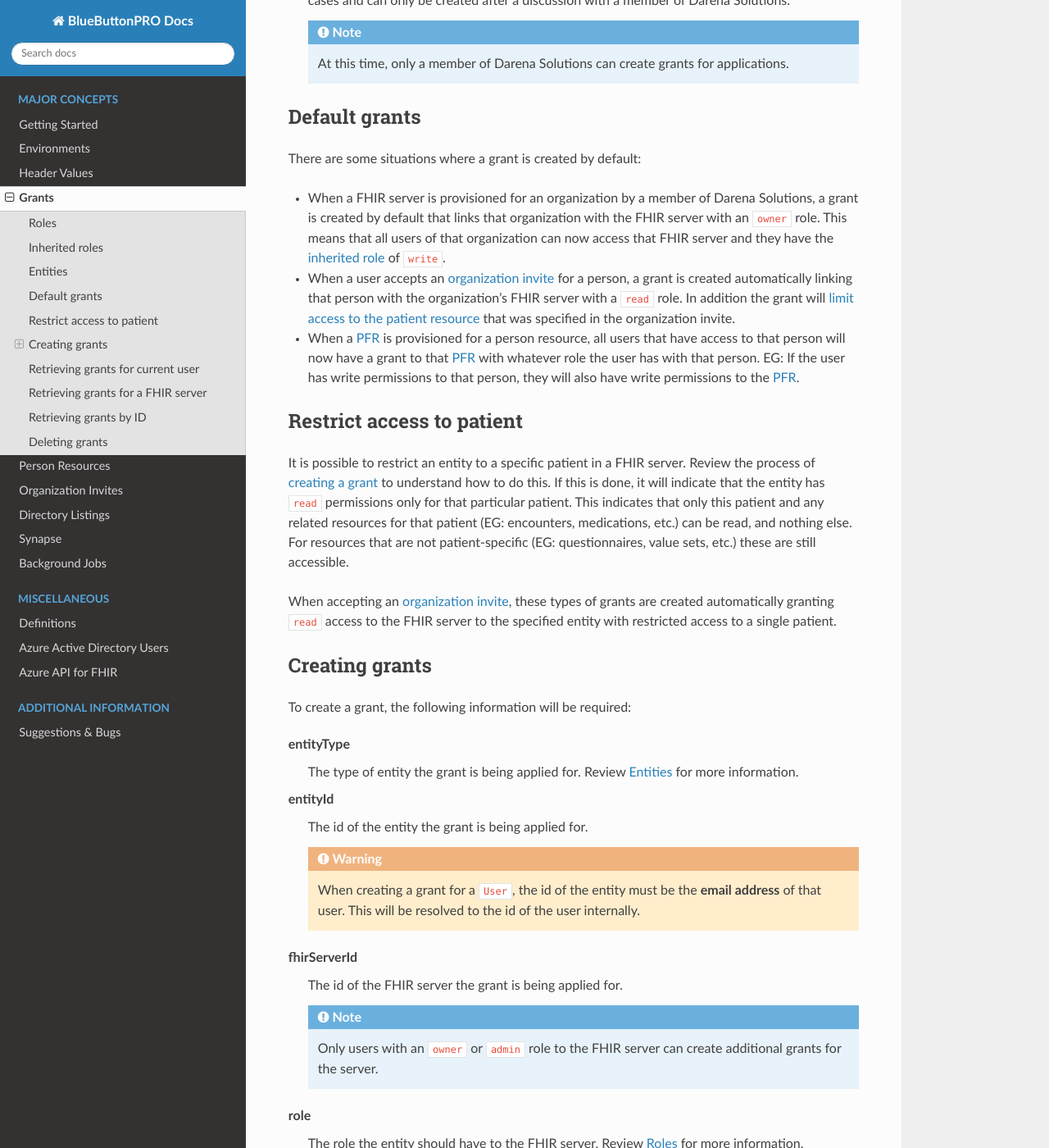
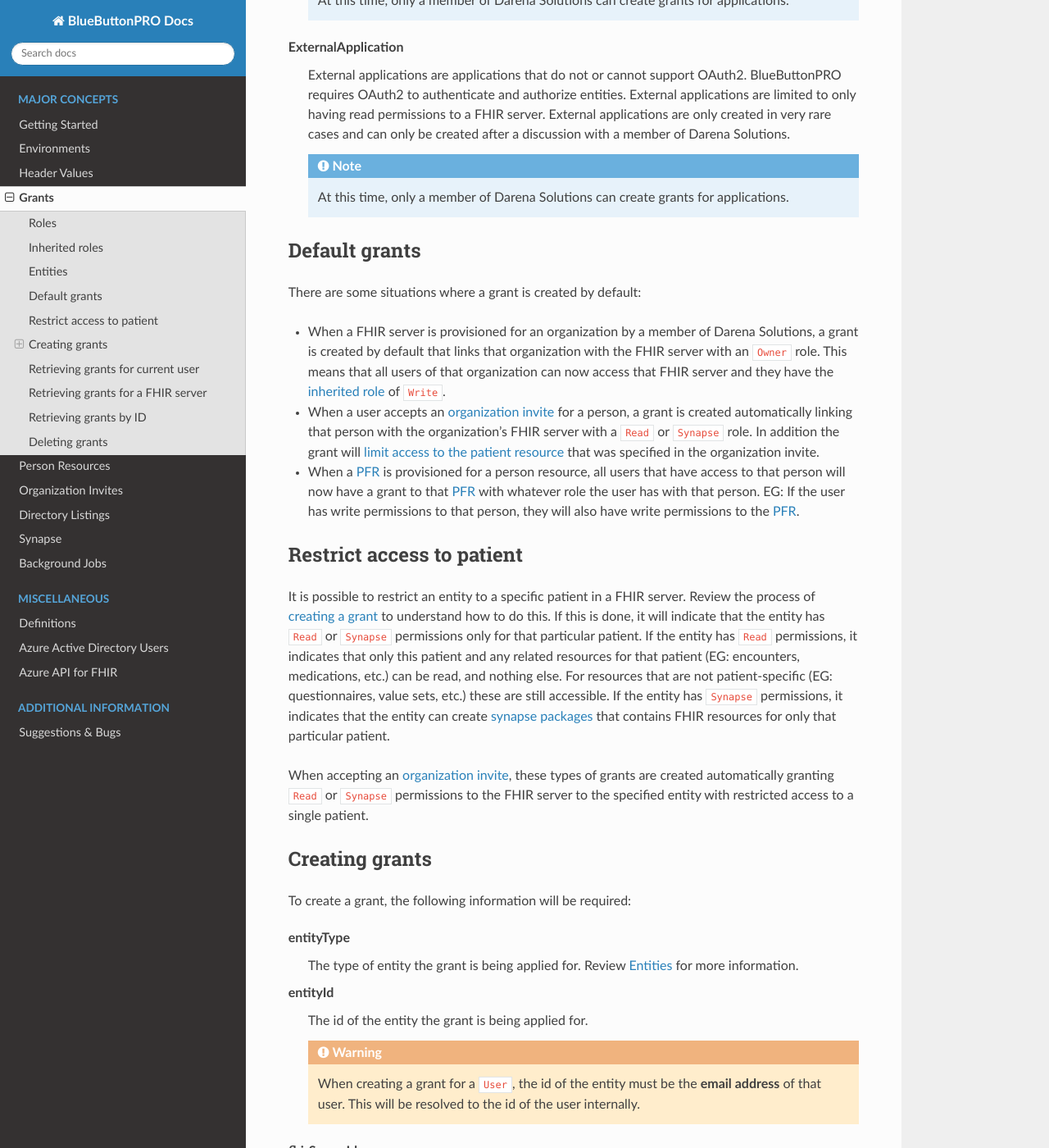
Before and after one commit to darena-solutions/bluebuttonpro-public, a Sphinx documentation site: the page built from docs/source/grants.rst, in a window 1280 px wide and 1400 px high, scrolled down 2361 px. Shown: the whole window at 82% size. Built offline with Sphinx 7.4.7 and the Read the Docs theme 2.0.0, drawn with Linux system fonts in a browser that asks for light colours; some of the changed text lies outside the part shown.

Commit message:
Updated documentation to include the new Synapse role

```diff
--- a/docs/source/grants.rst
+++ b/docs/source/grants.rst
@@ -12,7 +12,7 @@
 
 A grant to a FHIR server also includes a role:
 
-owner
+Owner
    This role indicates that the specified :ref:`entity <grants-entities>` owns the FHIR server specified
    in the grant. There can only be one owner of a FHIR server. Owners have the highest privileges to
    a FHIR server. They can perform any operations from all other roles including deleting the FHIR server.
@@ -27,19 +27,26 @@
       member at this time. We are looking into how we can change this.
 
 
-admin
+Administrator
    Administrators can perform a broad range of operations on a FHIR server. Typically, it is the same
-   as the ``write`` role, however, there are some calls in the API that are restricted to just administrators
+   as the ``Write`` role, however, there are some calls in the API that are restricted to just administrators
    and owners. Creating additional grants to the FHIR server requires an administrator for example.
 
-write
+Write
    This role allows the user to read and write data from the FHIR server. :doc:`Organization invites
    <organization-invite>` and other various functionality that requires writes can also be performed
    with this role.
 
-read
-   This is currently the lowest permission and only allows reads on the FHIR server. Any create, update,
-   or delete operation is forbidden with this role.
+Read
+   This role only allows reads on the FHIR server. Any create, update, or delete operation is forbidden
+   with this role.
+
+Synapse
+   This is currently the lowest permission among all the roles. It is a very specific role that only
+   allows an entity to send :doc:`synapse packages <synapse>` to the organization that owns the FHIR
+   server listed in the grant. The entity that has a grant with this role will not be able to perform
+   any action on the listed FHIR server, not even reads. It should be noted that the other roles allow
+   the entity to send :doc:`synapse packages <synapse>` as well.
 
 .. _grants-inherited-roles:
 
@@ -115,14 +122,14 @@
 There are some situations where a grant is created by default:
 
 * When a FHIR server is provisioned for an organization by a member of Darena Solutions, a grant is
-  created by default that links that organization with the FHIR server with an ``owner`` role. This
+  created by default that links that organization with the FHIR server with an ``Owner`` role. This
   means that all users of that organization can now access that FHIR server and they have the :ref:`inherited
-  role <grants-inherited-roles>` of ``write``.
+  role <grants-inherited-roles>` of ``Write``.
 
 * When a user accepts an :doc:`organization invite <organization-invite>` for a person, a grant is created
-  automatically linking that person with the organization's FHIR server with a ``read`` role. In addition
-  the grant will :ref:`limit access to the patient resource <grants-restrict-access-to-patient>` that
-  was specified in the organization invite.
+  automatically linking that person with the organization's FHIR server with a ``Read`` or ``Synapse`` role.
+  In addition the grant will :ref:`limit access to the patient resource <grants-restrict-access-to-patient>`
+  that was specified in the organization invite.
 
 * When a :ref:`PFR <definitions-pfr>` is provisioned for a person resource, all users that have access
   to that person will now have a grant to that :ref:`PFR <definitions-pfr>` with whatever role the user
@@ -136,14 +143,16 @@
 
 It is possible to restrict an entity to a specific patient in a FHIR server. Review the process of :ref:`creating
 a grant <grants-creating-grants>` to understand how to do this. If this is done, it will indicate that
-the entity has ``read`` permissions only for that particular patient. This indicates that only this
-patient and any related resources for that patient (EG: encounters, medications, etc.) can be read,
-and nothing else. For resources that are not patient-specific (EG: questionnaires, value sets, etc.)
-these are still accessible.
+the entity has ``Read`` or ``Synapse`` permissions only for that particular patient. If the entity has
+``Read`` permissions, it indicates that only this patient and any related resources for that patient
+(EG: encounters, medications, etc.) can be read, and nothing else. For resources that are not patient-specific
+(EG: questionnaires, value sets, etc.) these are still accessible. If the entity has ``Synapse`` permissions,
+it indicates that the entity can create :doc:`synapse packages <synapse>` that contains FHIR resources
+for only that particular patient.
 
 When accepting an :doc:`organization invite <organization-invite>`, these types of grants are created
-automatically granting ``read`` access to the FHIR server to the specified entity with restricted access
-to a single patient.
+automatically granting ``Read`` or ``Synapse`` permissions to the FHIR server to the specified entity
+with restricted access to a single patient.
 
 .. _grants-creating-grants:
 
@@ -168,7 +177,7 @@
 
    .. note::
 
-      Only users with an ``owner`` or ``admin`` role to the FHIR server can create additional grants
+      Only users with an ``Owner`` or ``Administrator`` role to the FHIR server can create additional grants
       for the server.
 
 role
@@ -180,7 +189,8 @@
 
    .. note::
 
-      If creating a grant with restricted patient access, the ``role`` **must** be set to ``read``.
+      If creating a grant with restricted patient access, the ``role`` **must** be set to ``Read`` or
+      ``Synapse``.
 
 Once all this information has been acquired, a request can be made like so:
 
@@ -195,7 +205,7 @@
      "entityType": "User",
      "entityId": "example@gmail.com",
      "fhirServerId: "1eb93ff5-d72b-4556-a361-dc14d00bf1f8",
-     "role": "read",
+     "role": "Read",
      "accessiblePatientId": "ab511915-625c-43d4-8b49-f6f44caa90a6"
    }
 
@@ -210,14 +220,14 @@
 Limitations
 ^^^^^^^^^^^
 
-* There can only exist one ``owner`` of a FHIR server. This is applied internally. When an organizational
+* There can only exist one ``Owner`` of a FHIR server. This is applied internally. When an organizational
   FHIR server is provisioned by a member of Darena Solutions, the organization is marked as the owner
   internally. When a :ref:`PFR <definitions-pfr>` is provisioned, the user that created the PFR is marked
-  as the owner internally. Thus, grants cannot be created manually with the ``owner`` role.
+  as the owner internally. Thus, grants cannot be created manually with the ``Owner`` role.
 
 * Only owners and administrators of a FHIR server can create additional grants.
 
-* If creating a grant with restricted patient access, then ``role`` must be set to ``read``.
+* If creating a grant with restricted patient access, then ``role`` must be set to ``Read`` or ``Synapse``.
 
 * Only a member of Darena Solutions can create grants for an ``Application`` or ``ExternalApplication``.
 
@@ -236,12 +246,12 @@
 
 This will return all grants for the user, including grants with the inherited role. As an example, suppose
 a user belongs to ``orgA``. Then a grant will be returned that indicates that this user has a grant
-to the organization's FHIR server with the ``write`` role. Suppose now that this user was also assigned
-as an administrator and a grant to the organization's FHIR server with the ``admin`` role for that user
-was created. This grant will also be returned in this call. Thus two grants will be returned, but the
-grant with the ``admin`` role will take precedence when executing endpoints in the BlueButtonPRO API.
-In short, specific grants to entities will always take precedence over inherited roles. Here is an example
-of such a scenario:
+to the organization's FHIR server with the ``Write`` role. Suppose now that this user was also assigned
+as an administrator and a grant to the organization's FHIR server with the ``Administrator`` role for
+that user was created. This grant will also be returned in this call. Thus two grants will be returned,
+but the grant with the ``Adiministrator`` role will take precedence when executing endpoints in the
+BlueButtonPRO API. In short, specific grants to entities will always take precedence over inherited
+roles. Here is an example of such a scenario:
 
 .. code-block:: json
 
@@ -250,7 +260,7 @@
       "grantId": "f0884c2f-078f-4118-834c-9b30af68b289",
       "entityType": "Organization",
       "entityId": "orgA",
-      "role": "write",
+      "role": "Write",
       "roleIsInherited": true,
       "fhirServerId": "7ba38f5d-3e98-47ca-82dd-48865d84aabd",
       "description": "FHIR server description",
@@ -264,7 +274,7 @@
       "grantId": "0fb7ccf5-1ff7-45f2-b3a4-cb01c4e7040c",
       "entityType": "User",
       "entityId": "8d6c69f1-08d0-4eaa-9719-55db4405bf8c",
-      "role": "admin",
+      "role": "Administrator",
       "roleIsInherited": false,
       "fhirServerId": "7ba38f5d-3e98-47ca-82dd-48865d84aabd",
       "description": "FHIR server description",
@@ -295,7 +305,7 @@
       "grantId": "78c63883-583a-46e8-967d-53013aaa3f07",
       "entityType": "Person",
       "entityId": "1e1d0ad7-e473-401b-ab6e-69e3da587fce",
-      "role": "read",
+      "role": "Read",
       "roleIsInherited": true,
       "fhirServerId": "7ba38f5d-3e98-47ca-82dd-48865d84aabd",
       "description": "FHIR server description",
@@ -310,7 +320,7 @@
       "grantId": "26d330b0-ba9a-44ba-afa2-7102cc109fdb",
       "entityType": "Person",
       "entityId": "1e1d0ad7-e473-401b-ab6e-69e3da587fce",
-      "role": "read",
+      "role": "Read",
       "roleIsInherited": true,
       "fhirServerId": "7ba38f5d-3e98-47ca-82dd-48865d84aabd",
       "description": "FHIR server description",
--- a/docs/source/synapse.rst
+++ b/docs/source/synapse.rst
@@ -148,9 +148,8 @@
 
 In addition, regular references within the bundle as `specified in the FHIR specification <https://www.hl7.org/fhir/bundle.html#references>`_
 apply. In our example, this means that ``Condition.encounter.reference`` will be updated to reflect
-the new id that will be assigned to the encounter resource. Conditional references are also resolved
-based on the specified FHIR server. This is accomplished by supplying the id of the FHIR server whenever
-a package is created, regardless of who the sending and receiving party is.
+the new id that will be assigned to the encounter resource. Conditional references when working with
+synapse is not supported at this time.
 
 Once the bundle is available and a package is ready to be created, the following ways are different
 ways to send packages to other entities:
```
Also changed, not shown: docs/source/organization-invite.rst (+27 -9 lines).
